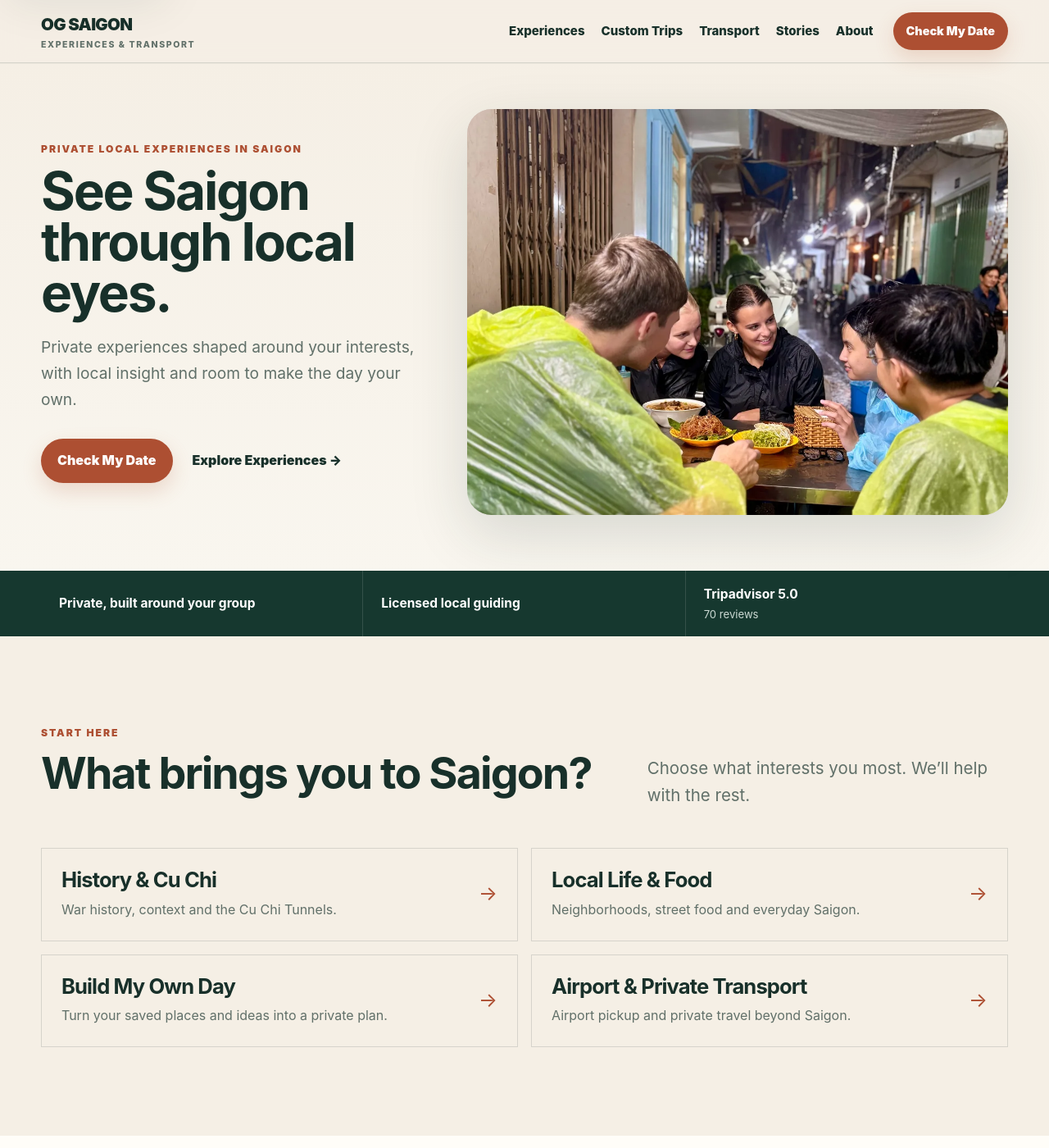
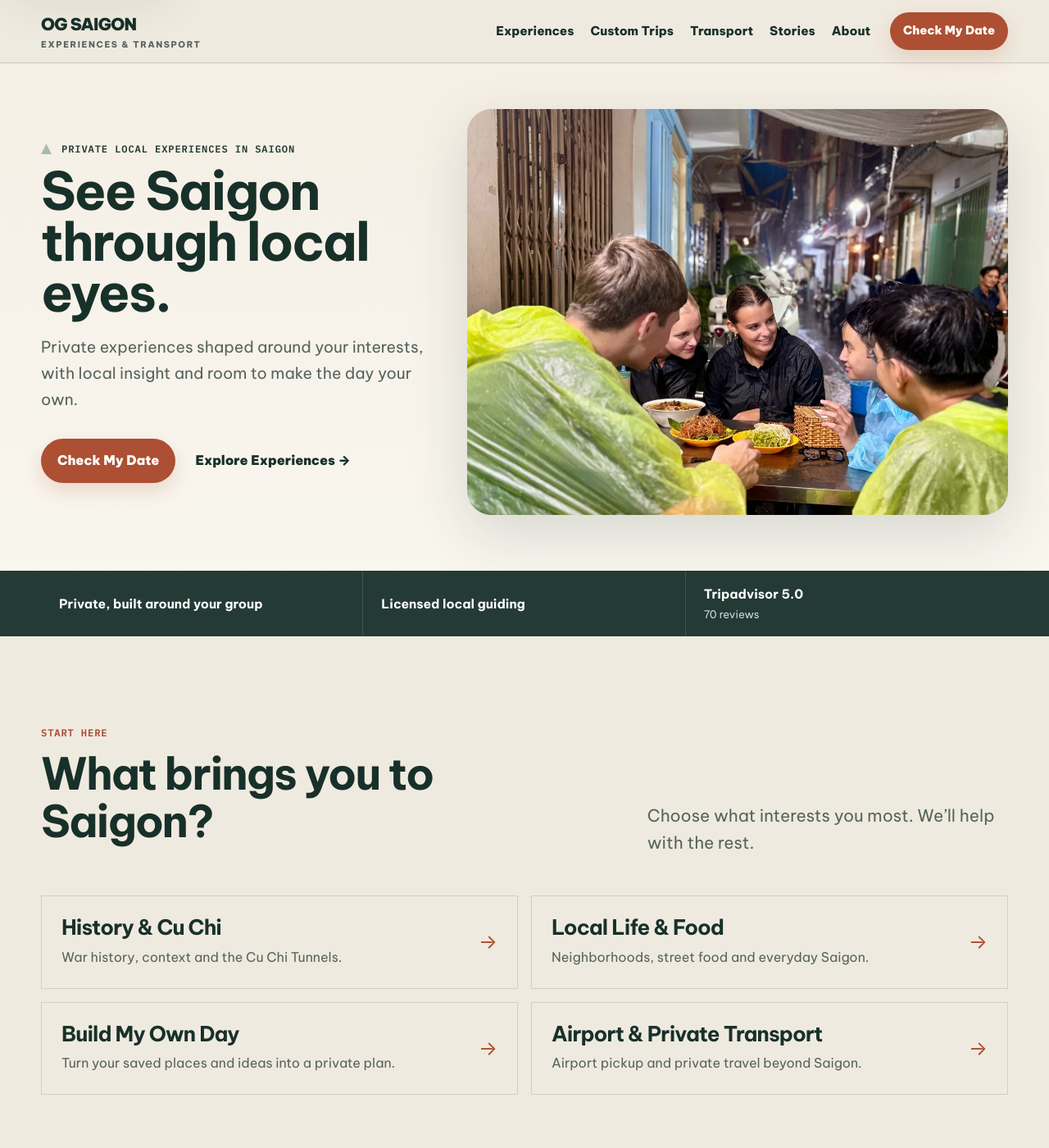
Before and after one commit to DSG2025/DSG2025.github.io, a Jekyll site: the page built from index.html, in a window 1280 px wide and 1400 px high. Shown: the whole window at 82% size. Built offline with Jekyll 4.4.1, drawn with Linux system fonts in a browser that asks for light colours.

Commit message:
Design: apply scoped District 4 Soul palette and editorial details

```diff
--- a/assets/css/home-v2.css
+++ b/assets/css/home-v2.css
@@ -846,3 +846,144 @@
   body.home-v2 .booking-steps { grid-template-columns: 1fr; gap: 12px; }
   body.home-v2.home-intro-active .wa-float { visibility: hidden; pointer-events: none; }
 }
+
+/* ============================================================
+   District 4 Soul V1.1
+   Scoped to the homepage. Existing OG CTA/accent color is not
+   redefined because the original logo color is unverified.
+   ============================================================ */
+body.home-v2 {
+  --cream: #efeadf;
+  --forest: #243a35;
+  --district4-shutter: #a9b9ae;
+  --district4-terracotta: #b65d42;
+  --district4-accent-ink: #a74a30;
+  --muted: #56645d;
+  font-family: "Be Vietnam Pro", Inter, ui-sans-serif, system-ui, sans-serif;
+}
+
+body.home-v2 .site-header {
+  background: rgba(239, 234, 223, 0.96);
+}
+
+body.home-v2 .eyebrow,
+body.home-v2 .experience-meta,
+body.home-v2 .booking-steps span {
+  font-family: "IBM Plex Mono", ui-monospace, SFMono-Regular, Consolas, monospace;
+  letter-spacing: 0.07em;
+}
+
+body.home-v2 .hero-v2 .eyebrow {
+  display: flex;
+  align-items: center;
+  gap: 12px;
+  color: var(--forest);
+}
+
+body.home-v2 .hero-v2 .eyebrow::before {
+  content: "";
+  display: block;
+  width: 13px;
+  height: 13px;
+  flex: 0 0 13px;
+  background: var(--district4-shutter);
+  clip-path: polygon(50% 0, 100% 100%, 0 100%);
+}
+
+body.home-v2 .intent-section .eyebrow,
+body.home-v2 .featured-section .eyebrow,
+body.home-v2 .reviews-section .eyebrow,
+body.home-v2 .custom-trip-section .eyebrow,
+body.home-v2 .faq-section .eyebrow,
+body.home-v2 .stories-section .eyebrow,
+body.home-v2 .featured-section .experience-meta,
+body.home-v2 .paper .text-link,
+body.home-v2 .stories-section .text-link {
+  color: var(--district4-accent-ink) !important;
+}
+
+body.home-v2 .founder-v2 {
+  background: var(--forest);
+}
+
+body.home-v2 .district4-fieldnote {
+  display: flex;
+  align-items: center;
+  gap: 16px;
+  min-height: 72px;
+  margin-top: 14px;
+  padding: 12px 18px;
+  border: 1px solid rgba(169, 185, 174, 0.65);
+  background: var(--district4-shutter);
+  color: var(--forest);
+  text-decoration: none;
+}
+
+body.home-v2 .district4-fieldnote-angle {
+  display: block;
+  flex: 0 0 22px;
+  width: 22px;
+  height: 22px;
+  background: var(--forest);
+  clip-path: polygon(50% 0, 100% 100%, 0 100%);
+}
+
+body.home-v2 .district4-fieldnote-copy {
+  display: flex;
+  flex: 1;
+  flex-direction: column;
+  gap: 2px;
+  min-width: 0;
+}
+
+body.home-v2 .district4-fieldnote-kicker,
+body.home-v2 .district4-fieldnote-arrow {
+  font-family: "IBM Plex Mono", ui-monospace, Consolas, monospace;
+  font-size: 0.75rem;
+  font-weight: 600;
+  letter-spacing: 0.08em;
+}
+
+body.home-v2 .district4-fieldnote-text {
+  font-size: 0.93rem;
+  line-height: 1.4;
+  font-weight: 600;
+}
+
+body.home-v2 .district4-fieldnote-arrow {
+  align-self: center;
+  font-size: 1.1rem;
+}
+
+body.home-v2 .district4-fieldnote:hover .district4-fieldnote-text,
+body.home-v2 .district4-fieldnote:focus-visible .district4-fieldnote-text {
+  text-decoration: underline;
+  text-underline-offset: 3px;
+}
+
+body.home-v2 .district4-fieldnote:focus-visible {
+  outline: 3px solid #efeadf;
+  outline-offset: 3px;
+}
+
+body.home-v2 .stories-section .story-card {
+  border-top: 3px solid var(--district4-shutter);
+  border-radius: 12px;
+}
+
+@media (max-width: 650px) {
+  body.home-v2 .district4-fieldnote {
+    gap: 12px;
+    padding: 12px 14px;
+  }
+
+  body.home-v2 .district4-fieldnote-text {
+    font-size: 0.84rem;
+  }
+}
+
+@media (prefers-reduced-motion: reduce) {
+  body.home-v2 .district4-fieldnote {
+    transition: none;
+  }
+}
```
